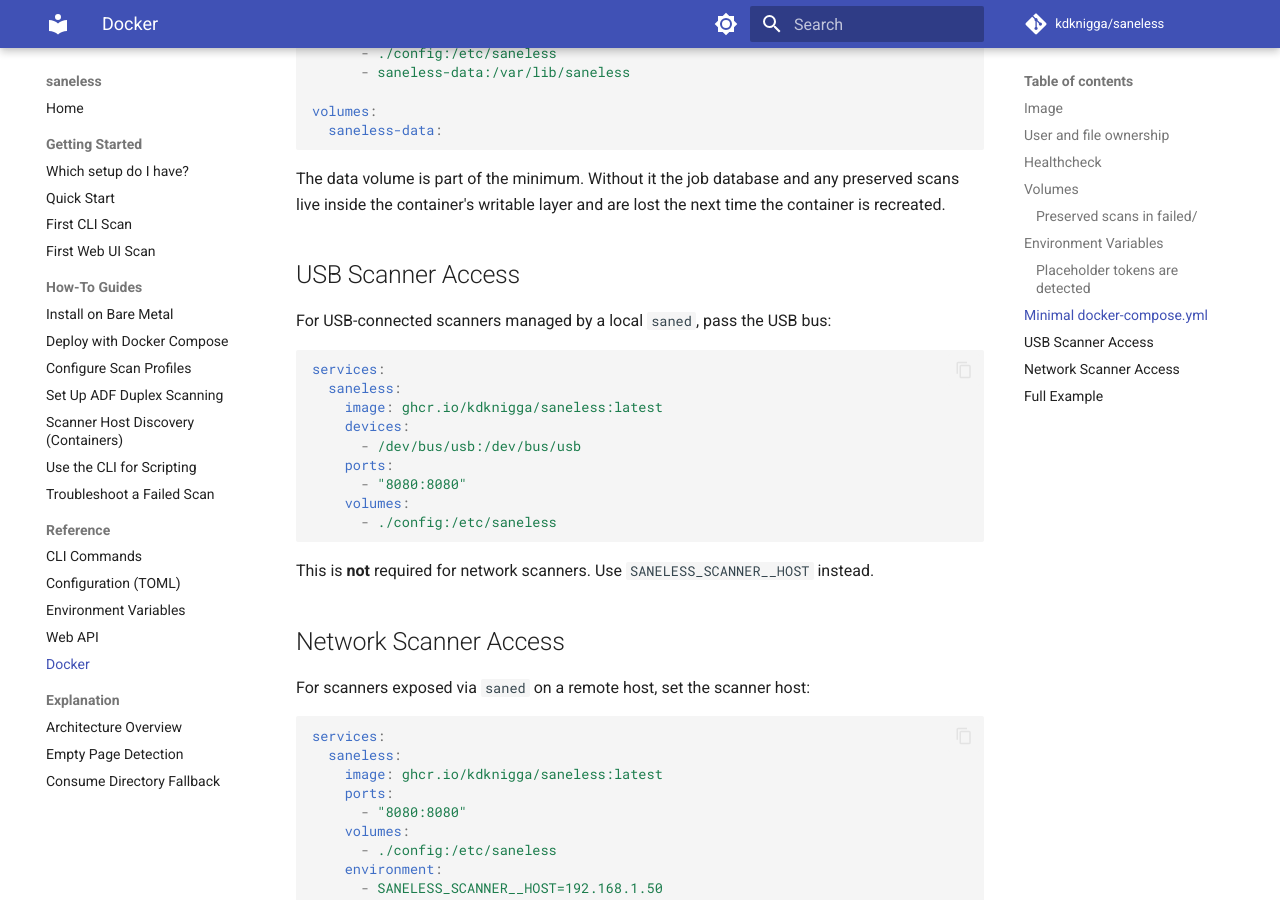
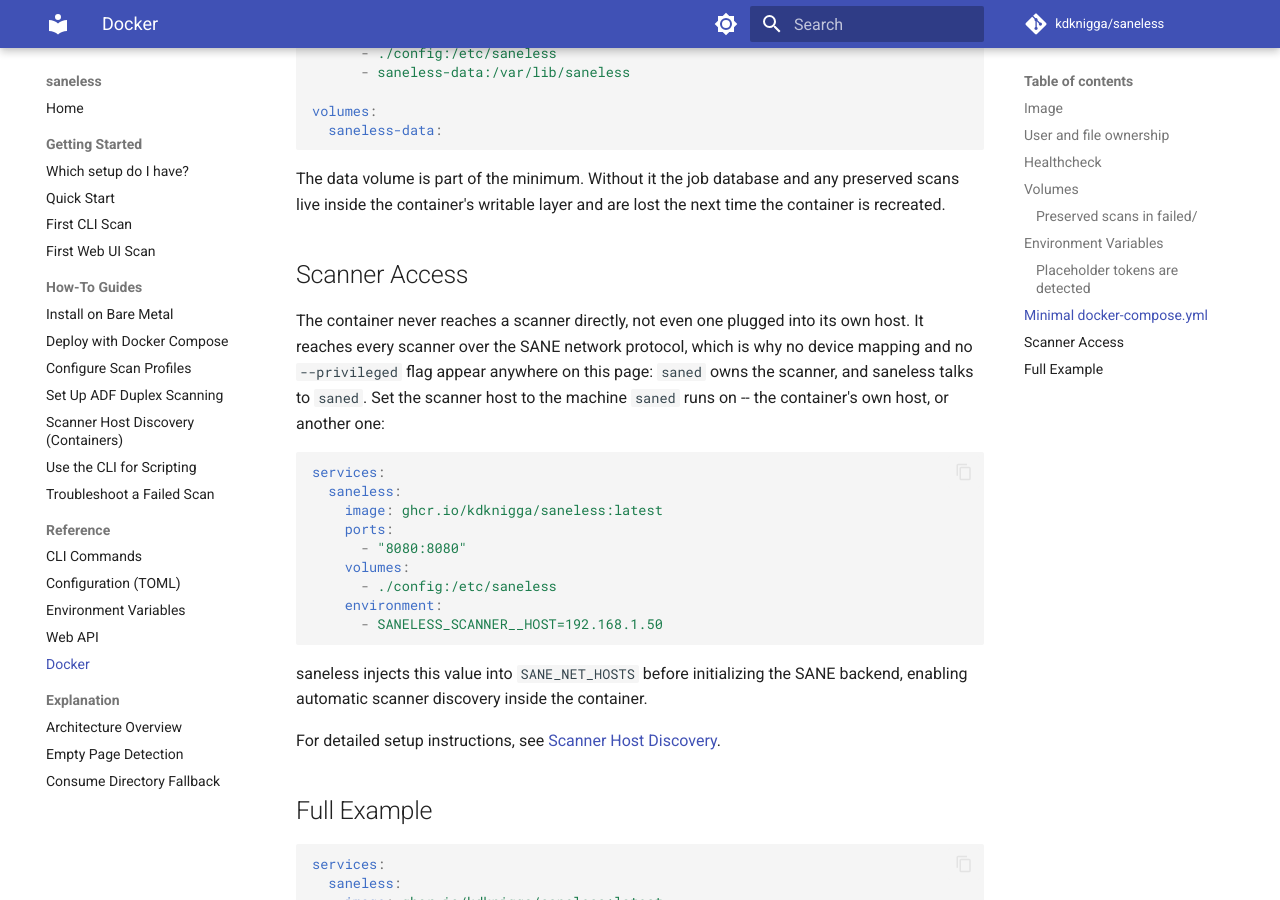
Before and after one commit to kdknigga/saneless, an MkDocs documentation site: the page built from docs/reference/docker.md, in a window 1280 px wide and 900 px high, scrolled down 4748 px. Built offline with MkDocs 1.6.1 and Material for MkDocs 9.7.7, drawn with Linux system fonts in a browser that asks for light colours; comment, search, counter and statistics services are not loaded.

Commit message:
docs(31-06): make all six USB statements say the same thing
Row 29, D-48. One rule everywhere: a bare-metal install can use a
locally attached scanner directly; a container never can, and reaches
every scanner over the SANE network protocol -- including one plugged
into its own host.

- first-cli-scan.md:9 drops the "USB or network" framing and names the
  two ways a scanner is reached, pointing an unsure reader at the setup
  chooser
- first-cli-scan.md's troubleshooting tip is now container-scoped: bare
  metal with the scanner on this machine needs no SANE daemon at all
- configuration.md's scanner host row keeps "Empty = local USB", which is
  true for bare metal, and gains the container caveat beside it
- docker.md's device-mapping section is deleted, not corrected. It
  contradicted PROJECT.md's own constraint, it was untested, and it added
  a fourth deployment shape to the page whose job is to make the choice
  obvious. The surviving section now says plainly why no device mapping
  appears on that page.
- install-bare-metal.md:9 and scanner-host-discovery.md:13 were already
  correct under the one rule and are untouched, verified by diff

Both contracts from the previous commit are green; nothing was weakened
to get there. No page or deployment file names the host USB device tree.

Co-Authored-By: Claude Opus 5 <noreply@anthropic.com>
Claude-Session: https://claude.ai/code/session_01GNVcwqdLVzM1otZuRnrRZx

````diff
--- a/docs/reference/docker.md
+++ b/docs/reference/docker.md
@@ -176,27 +176,13 @@ The data volume is part of the minimum. Without it the job database and any
 preserved scans live inside the container's writable layer and are lost the
 next time the container is recreated.
 
-## USB Scanner Access
+## Scanner Access
 
-For USB-connected scanners managed by a local `saned`, pass the USB bus:
-
-```yaml
-services:
-  saneless:
-    image: ghcr.io/kdknigga/saneless:latest
-    devices:
-      - /dev/bus/usb:/dev/bus/usb
-    ports:
-      - "8080:8080"
-    volumes:
-      - ./config:/etc/saneless
-```
-
-This is **not** required for network scanners. Use `SANELESS_SCANNER__HOST` instead.
-
-## Network Scanner Access
-
-For scanners exposed via `saned` on a remote host, set the scanner host:
+The container never reaches a scanner directly, not even one plugged into its own
+host. It reaches every scanner over the SANE network protocol, which is why no
+device mapping and no `--privileged` flag appear anywhere on this page: `saned`
+owns the scanner, and saneless talks to `saned`. Set the scanner host to the
+machine `saned` runs on -- the container's own host, or another one:
 
 ```yaml
 services:
````
Also changed, not shown: docs/getting-started/first-cli-scan.md (+3 -3 lines), docs/reference/configuration.md (+1 -1 lines).
